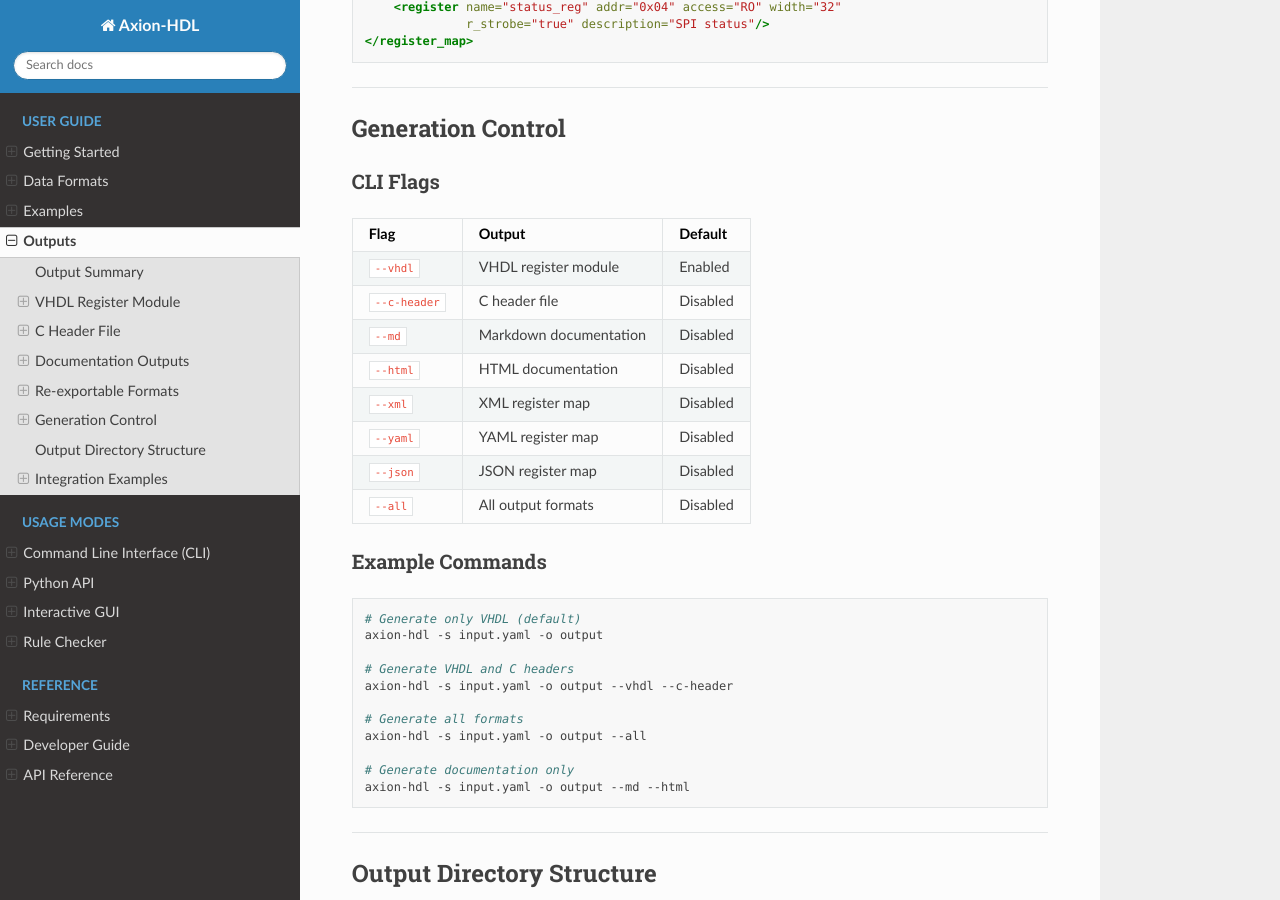
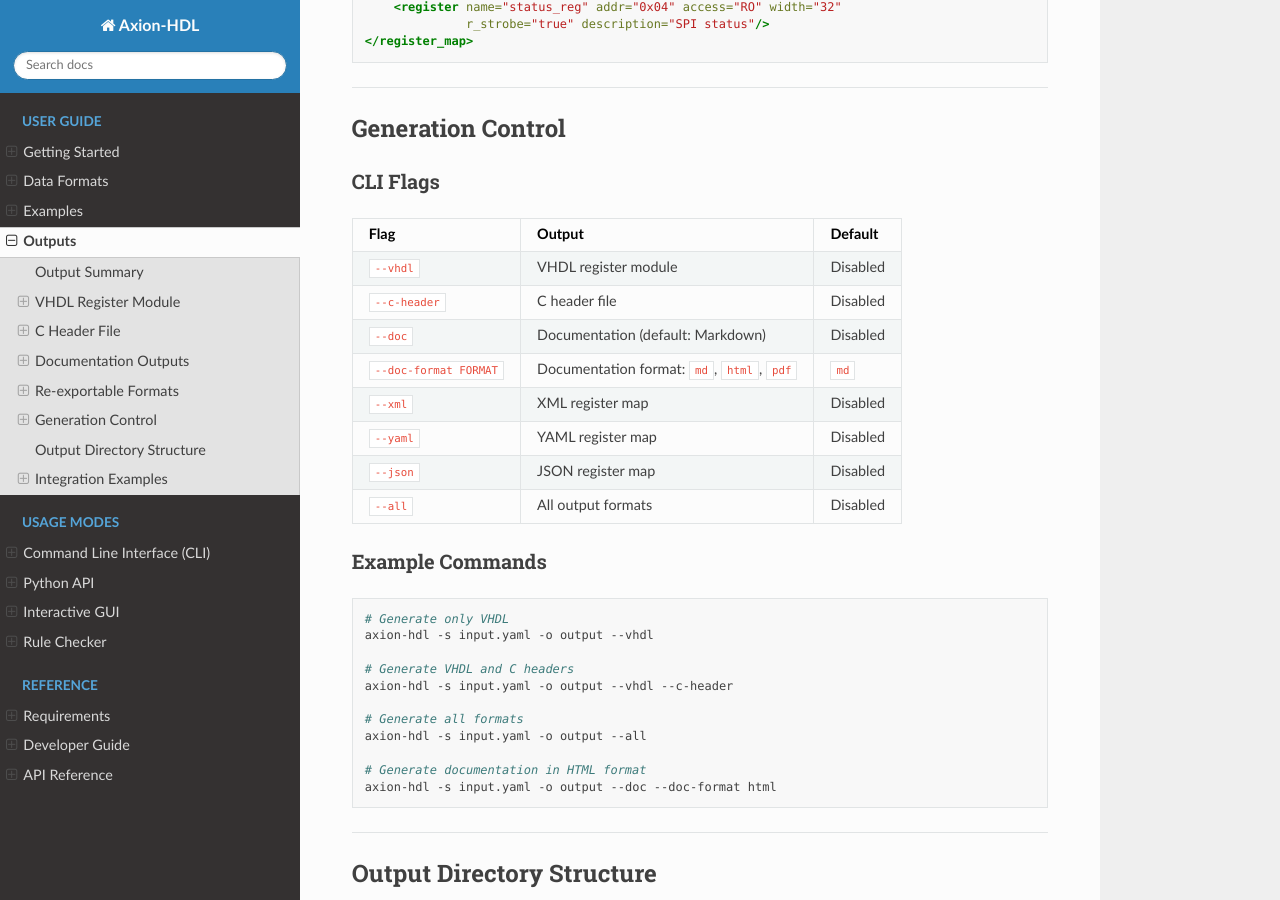
Before and after one commit to bugratufan/axion-hdl, a Sphinx documentation site: the page built from docs/source/outputs.md, in a window 1280 px wide and 900 px high, scrolled down 5198 px. Built offline with Sphinx 7.4.7 and the Read the Docs theme 3.1.0, drawn with Linux system fonts in a browser that asks for light colours.

Commit message:
Update outputs documentation: Refine CLI flags and examples

````diff
--- a/docs/source/outputs.md
+++ b/docs/source/outputs.md
@@ -260,10 +260,10 @@ IP-XACT compatible format for EDA tool integration:
 
 | Flag | Output | Default |
 |------|--------|---------|
-| `--vhdl` | VHDL register module | Enabled |
+| `--vhdl` | VHDL register module | Disabled |
 | `--c-header` | C header file | Disabled |
-| `--md` | Markdown documentation | Disabled |
-| `--html` | HTML documentation | Disabled |
+| `--doc` | Documentation (default: Markdown) | Disabled |
+| `--doc-format FORMAT` | Documentation format: `md`, `html`, `pdf` | `md` |
 | `--xml` | XML register map | Disabled |
 | `--yaml` | YAML register map | Disabled |
 | `--json` | JSON register map | Disabled |
@@ -272,8 +272,8 @@ IP-XACT compatible format for EDA tool integration:
 ### Example Commands
 
 ```bash
-# Generate only VHDL (default)
-axion-hdl -s input.yaml -o output
+# Generate only VHDL
+axion-hdl -s input.yaml -o output --vhdl
 
 # Generate VHDL and C headers
 axion-hdl -s input.yaml -o output --vhdl --c-header
@@ -281,8 +281,8 @@ axion-hdl -s input.yaml -o output --vhdl --c-header
 # Generate all formats
 axion-hdl -s input.yaml -o output --all
 
-# Generate documentation only
-axion-hdl -s input.yaml -o output --md --html
+# Generate documentation in HTML format
+axion-hdl -s input.yaml -o output --doc --doc-format html
 ```
 
 ---
````
